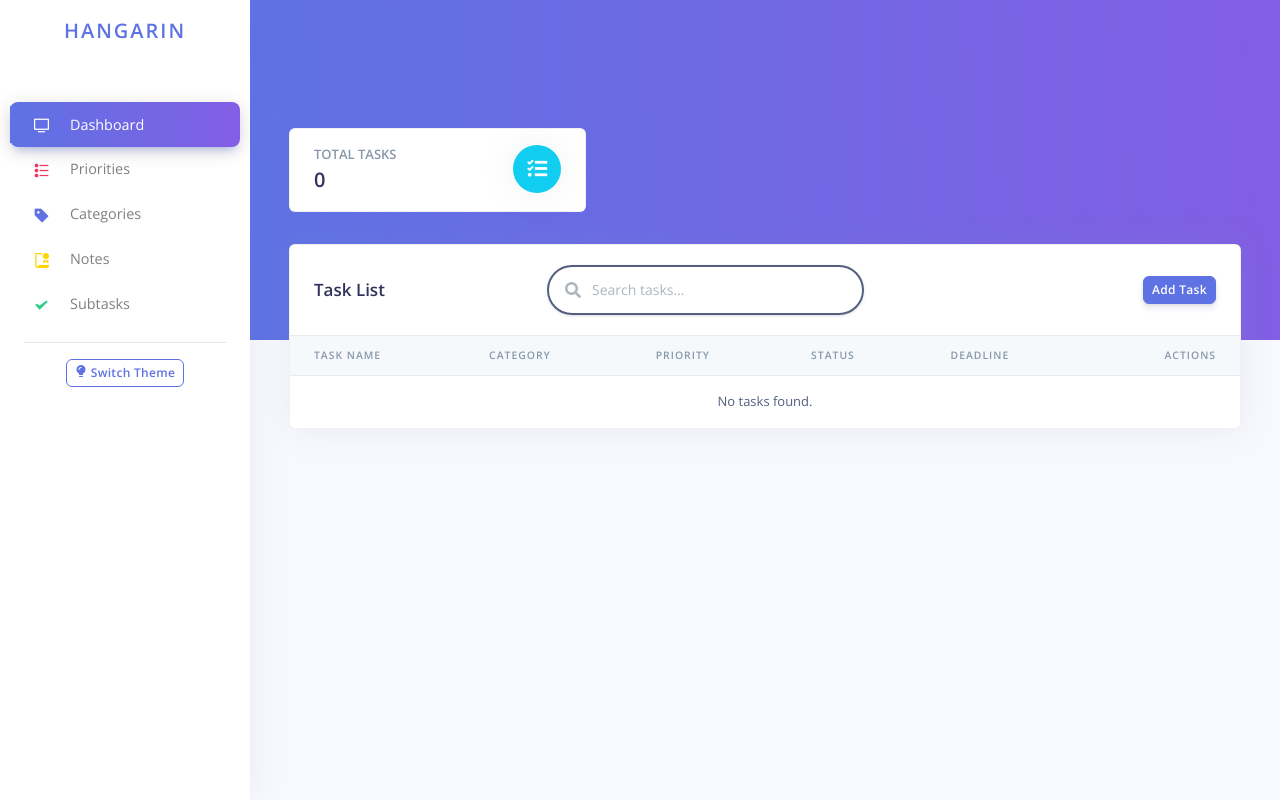
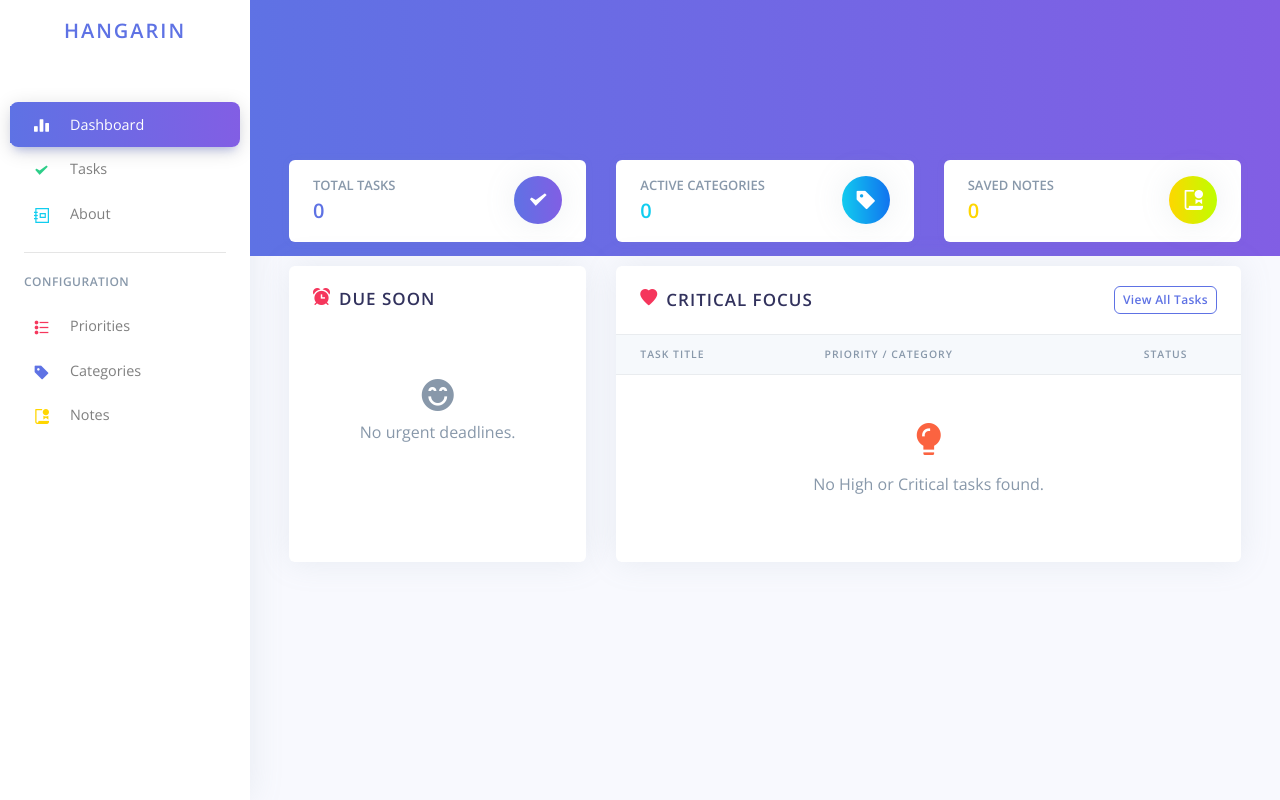
Before and after one commit to Irigitigit/hangarin_project, a Django app: page / in a window 1280 px wide. Run offline with Django 5.2, Linux system fonts and the light colour scheme; data that the repository does not hold is empty; some libraries are stand-ins or nearby versions.

Commit message:
refined dashboard and arranged pages

```diff
--- a/projectsite/projectsite/urls.py
+++ b/projectsite/projectsite/urls.py
@@ -20,10 +20,12 @@ from tasks import views
 
 urlpatterns = [
     path('admin/', admin.site.urls),
-    path('', views.TaskListView.as_view(), name='home'),
+    path('', views.home_view, name='home'),
+    path('about/', views.about_view, name='about'),
 
     # Task URLs
-    path('tasks/create/', views.TaskCreateView.as_view(), name='task_create'),
+    path('tasks/', views.TaskListView.as_view(), name='task_list'),
+    path('tasks/add/', views.TaskCreateView.as_view(), name='task_add'),
     path('tasks/<int:pk>/update/', views.TaskUpdateView.as_view(), name='task_update'),
     path('tasks/<int:pk>/delete/', views.TaskDeleteView.as_view(), name='task_delete'),
 
--- a/projectsite/tasks/views.py
+++ b/projectsite/tasks/views.py
@@ -1,30 +1,78 @@
+from multiprocessing import context
 from django.shortcuts import render
 from django.views.generic import ListView, CreateView, UpdateView, DeleteView
 from django.urls import reverse_lazy
 from .models import Task, Priority, Category, Note, SubTask
+from django.utils import timezone
+from datetime import timedelta
+from django import forms
+from django.db.models import Q
+
+def home_view(request):
+    now = timezone.now()
+    three_days_from_now = now + timedelta(days=3)
+
+    # 1. High Priority Tasks
+    # Assumes your Priority model has a name field like 'High'
+    # TEMPORARY TEST: Change the filter to this to see if ANY tasks show up
+    active_critical_tasks = Task.objects.filter(
+        (Q(priority__name__icontains='High') | Q(priority__name__icontains='Crit'))
+    ).exclude(status__iexact='Completed').select_related('priority', 'category').order_by('-id')
+
+    # 2. Tasks Due Soon (Next 3 days)
+    urgent_tasks = Task.objects.filter(
+        deadline__range=[now, three_days_from_now]
+    ).order_by('deadline')
+
+    context = {
+        'total_tasks': Task.objects.count(),
+        'total_categories': Category.objects.count(),
+        'total_notes': Note.objects.count(),
+        'my_tasks': active_critical_tasks,
+        'urgent_tasks': urgent_tasks,
+    }
+
+    return render(request, 'home.html', context)
+
+def about_view(request):
+    return render(request, 'about.html')
+
 
 # --- TASK CRUD ---
 class TaskListView(ListView):
     model = Task
-    context_object_name = 'tasks'
-    template_name = 'home.html'
+    context_object_name = 'items'
+    template_name = 'task_list.html'
 
 class TaskCreateView(CreateView):
     model = Task
-    fields = '__all__'
+    fields = ['title', 'description', 'deadline', 'status', 'category', 'priority']
     template_name = 'common_form.html'
-    success_url = reverse_lazy('home')
+    success_url = reverse_lazy('task_list')
+
+    def get_form(self, form_class=None):
+        form = super().get_form(form_class)
+        # We change the 'deadline' widget to use the HTML5 datetime-local picker
+        form.fields['deadline'].widget = forms.DateTimeInput(
+            attrs={'type': 'datetime-local', 'class': 'form-control'},
+            format='%Y-%m-%dT%H:%M'
+        )
+        return form
+
+    def form_invalid(self, form):
+        print("Form Errors:", form.errors) # This helps you debug in the terminal
+        return super().form_invalid(form)
 
 class TaskUpdateView(UpdateView):
     model = Task
-    fields = '__all__'
+    fields = ['title', 'description', 'deadline', 'status', 'category', 'priority']
     template_name = 'common_form.html'
-    success_url = reverse_lazy('home')
+    success_url = reverse_lazy('task_list')
 
 class TaskDeleteView(DeleteView):
     model = Task
     template_name = 'common_confirm_delete.html'
-    success_url = reverse_lazy('home')
+    success_url = reverse_lazy('task_list')
 
 
 
@@ -54,7 +102,7 @@ class CategoryDeleteView(DeleteView):
 # --- PRIORITY ---
 class PriorityListView(ListView):
     model = Priority
-    template_name = 'priority_list.html' # You can create this next
+    template_name = 'priority_list.html'
     context_object_name = 'items'
 
 class PriorityCreateView(CreateView):
@@ -103,13 +151,13 @@ class SubTaskListView(ListView):
 
 class SubTaskCreateView(CreateView):
     model = SubTask
-    fields = ['name', 'task']
+    fields = ['title', 'status', 'parent_task']
     template_name = 'common_form.html'
     success_url = reverse_lazy('home')
 
 class SubTaskUpdateView(UpdateView):
     model = SubTask
-    fields = ['name', 'task']
+    fields = ['title', 'status', 'parent_task']
     template_name = 'common_form.html'
     success_url = reverse_lazy('home')
 
--- a/projectsite/templates/base.html
+++ b/projectsite/templates/base.html
@@ -55,37 +55,28 @@
                 <ul class="navbar-nav">
                     <li class="nav-item">
                         <a class="nav-link {% if request.resolver_match.url_name == 'home' %}active{% endif %}" href="{% url 'home' %}">
-                            <i class="ni ni-tv-2"></i> Dashboard
+                            <i class="ni ni-chart-bar-32 text-primary"></i> Dashboard
                         </a>
                     </li>
                     <li class="nav-item">
-                        <a class="nav-link {% if 'priority' in request.path %}active{% endif %}" href="{% url 'priority_list' %}">
-                            <i class="ni ni-bullet-list-67 text-red"></i> Priorities
+                        <a class="nav-link {% if 'task' in request.path %}active{% endif %}" href="{% url 'task_list' %}">
+                            <i class="ni ni-check-bold text-green"></i> Tasks
                         </a>
                     </li>
                     <li class="nav-item">
-                        <a class="nav-link {% if 'category' in request.path %}active{% endif %}" href="{% url 'category_list' %}">
-                            <i class="ni ni-tag text-blue"></i> Categories
-                        </a>
-                    </li>
-                    <li class="nav-item">
-                        <a class="nav-link {% if 'note' in request.path %}active{% endif %}" href="{% url 'note_list' %}">
-                            <i class="ni ni-paper-diploma text-yellow"></i> Notes
-                        </a>
-                    </li>
-                    <li class="nav-item">
-                        <a class="nav-link {% if 'subtask' in request.path %}active{% endif %}" href="{% url 'subtask_list' %}">
-                            <i class="ni ni-check-bold text-green"></i> Subtasks
+                        <a class="nav-link {% if request.resolver_match.url_name == 'about' %}active{% endif %}" href="{% url 'about' %}">
+                            <i class="ni ni-collection text-info"></i> About
                         </a>
                     </li>
                 </ul>
 
                 <hr class="my-3">
-                <div class="text-center">
-                    <button id="dark-mode-toggle" class="btn btn-sm btn-outline-primary">
-                        <i class="ni ni-bulb-61"></i> Switch Theme
-                    </button>
-                </div>
+                <h6 class="navbar-heading text-muted">Configuration</h6>
+                <ul class="navbar-nav">
+                    <li class="nav-item"><a class="nav-link" href="{% url 'priority_list' %}"><i class="ni ni-bullet-list-67 text-red"></i> Priorities</a></li>
+                    <li class="nav-item"><a class="nav-link" href="{% url 'category_list' %}"><i class="ni ni-tag text-blue"></i> Categories</a></li>
+                    <li class="nav-item"><a class="nav-link" href="{% url 'note_list' %}"><i class="ni ni-paper-diploma text-yellow"></i> Notes</a></li>
+                </ul>
             </div>
         </div>
     </nav>
--- a/projectsite/templates/common_form.html
+++ b/projectsite/templates/common_form.html
@@ -16,6 +16,7 @@
             </div>
             {% endfor %}
             <button type="submit" class="btn btn-primary">Save Changes</button>
+            <a href="javascript:history.back()" class="btn btn-secondary btn-rounded">Cancel</a>
         </form>
     </div>
 </div>
--- a/projectsite/templates/home.html
+++ b/projectsite/templates/home.html
@@ -1,19 +1,52 @@
 {% extends 'base.html' %}
 
-{% block header %}
-<div class="header-body">
-  <div class="row">
-    <div class="col-xl-4 col-lg-6">
-      <div class="card card-stats mb-4 mb-xl-0">
+{% block content %}
+<div class="row mb-4">
+    <div class="col-xl-4 col-md-6">
+        <div class="card card-stats shadow-sm border-0 transition-300">
             <div class="card-body">
                 <div class="row">
                     <div class="col">
                         <h5 class="card-title text-uppercase text-muted mb-0">Total Tasks</h5>
-              <span class="h2 font-weight-bold mb-0">{{ total_tasks|default:"0" }}</span>
+                        <span class="h2 font-weight-bold mb-0 text-primary">{{ total_tasks }}</span>
                     </div>
                     <div class="col-auto">
-              <div class="icon icon-shape bg-info text-white rounded-circle shadow">
-                <i class="fas fa-tasks"></i>
+                        <div class="icon icon-shape bg-gradient-primary text-white rounded-circle shadow">
+                            <i class="ni ni-check-bold"></i>
+                        </div>
+                    </div>
+                </div>
+            </div>
+        </div>
+    </div>
+    <div class="col-xl-4 col-md-6">
+        <div class="card card-stats shadow-sm border-0 transition-300">
+            <div class="card-body">
+                <div class="row">
+                    <div class="col">
+                        <h5 class="card-title text-uppercase text-muted mb-0">Active Categories</h5>
+                        <span class="h2 font-weight-bold mb-0 text-info">{{ total_categories }}</span>
+                    </div>
+                    <div class="col-auto">
+                        <div class="icon icon-shape bg-gradient-info text-white rounded-circle shadow">
+                            <i class="ni ni-tag"></i>
+                        </div>
+                    </div>
+                </div>
+            </div>
+        </div>
+    </div>
+    <div class="col-xl-4 col-md-12">
+        <div class="card card-stats shadow-sm border-0 transition-300">
+            <div class="card-body">
+                <div class="row">
+                    <div class="col">
+                        <h5 class="card-title text-uppercase text-muted mb-0">Saved Notes</h5>
+                        <span class="h2 font-weight-bold mb-0 text-yellow">{{ total_notes }}</span>
+                    </div>
+                    <div class="col-auto">
+                        <div class="icon icon-shape bg-gradient-yellow text-white rounded-circle shadow">
+                            <i class="ni ni-paper-diploma"></i>
                         </div>
                     </div>
                 </div>
@@ -21,108 +54,101 @@
         </div>
     </div>
 </div>
+
+<div class="row">
+    <div class="col-xl-4">
+        <div class="card shadow border-0 h-100">
+            <div class="card-header bg-transparent border-0">
+                <h3 class="mb-0 text-uppercase ls-1"><i class="ni ni-time-alarm text-danger mr-2"></i>Due Soon</h3>
             </div>
-{% endblock %}
-
-{% block content %}
-<div class="row">
-  <div class="col">
-    <div class="card shadow">
-      <div class="card-header border-0">
-        <div class="row align-items-center">
-          <div class="col">
-            <h3 class="mb-0">Task List</h3>
-          </div>
-
-          <div class="col-md-6">
-            <form method="GET" action="{% url 'home' %}" class="navbar-search form-inline d-flex">
-              <div class="form-group mb-0 w-100">
-                <div class="input-group input-group-alternative">
-                  <div class="input-group-prepend">
-                    <span class="input-group-text"><i class="fas fa-search"></i></span>
-                  </div>
-                  <input class="form-control text-dark" placeholder="Search tasks..." type="text" name="q" value="{{ current_q }}">
+            <div class="card-body pt-0">
+                {% if urgent_tasks %}
+                    {% for task in urgent_tasks %}
+                    <div class="alert alert-secondary border-left-danger mb-3 shadow-sm transition-300">
+                        <div class="d-flex justify-content-between align-items-center">
+                            <h4 class="mb-0 font-weight-bold">{{ task.title }}</h4>
+                            <span class="badge badge-danger">{{ task.deadline|date:"M d" }}</span>
                         </div>
                     </div>
-            </form>
+                    {% endfor %}
+                {% else %}
+                    <div class="text-center py-5">
+                        <i class="ni ni-satisfied text-muted mb-2" style="font-size: 2rem;"></i>
+                        <p class="text-muted">No urgent deadlines.</p>
                     </div>
-
-          <div class="col text-right">
-            <a href="{% url 'task_create' %}" class="btn btn-sm btn-primary">Add Task</a>
+                {% endif %}
             </div>
         </div>
     </div>
 
+    <div class="col-xl-8">
+        <div class="card shadow border-0 h-100">
+            <div class="card-header bg-transparent border-0">
+                <div class="row align-items-center">
+                    <div class="col">
+                        <h3 class="mb-0 text-uppercase ls-1"><i class="ni ni-favourite-28 text-red mr-2"></i>Critical Focus</h3>
+                    </div>
+                    <div class="col text-right">
+                        <a href="{% url 'task_list' %}" class="btn btn-sm btn-outline-primary">View All Tasks</a>
+                    </div>
+                </div>
+            </div>
             <div class="table-responsive">
-        <table class="table align-items-center table-flush">
+                <table class="table align-items-center table-flush table-hover">
                     <thead class="thead-light">
                         <tr>
-              <th scope="col">Task Name</th>
-              <th scope="col">Category</th>
-              <th scope="col">Priority</th>
-              <th scope="col">Status</th>
-              <th scope="col">Deadline</th>
-              <th scope="col" class="text-right">Actions</th>
+                            <th>Task Title</th>
+                            <th>Priority / Category</th>
+                            <th class="text-center">Status</th>
                         </tr>
                     </thead>
-          <tbody>
-            {% for task in tasks %}
+                    <tbody class="list">
+                        {% for task in my_tasks %}
                         <tr>
                             <th scope="row">
-                <span class="mb-0 text-sm font-weight-bold">{{ task.title }}</span>
+                                <span class="name mb-0 text-sm font-weight-bold text-dark">{{ task.title }}</span>
                             </th>
-              <td>{{ task.category }}</td>
                             <td>
                                 <span class="badge badge-dot mr-4">
-                  <i class="bg-warning"></i> {{ task.priority }}
+                                    {% if task.priority.name|lower == 'critical' %}
+                                        <i class="bg-danger"></i>
+                                    {% else %}
+                                        <i class="bg-warning"></i>
+                                    {% endif %}
+                                    <span class="status">{{ task.priority.name }}</span>
                                 </span>
+                                <small class="text-muted d-block">{{ task.category.name }}</small>
                             </td>
-              <td>
-                <span class="badge badge-pill badge-success">{{ task.status }}</span>
-              </td>
-              <td>{{ task.deadline|date:"M d, Y H:i" }}</td>
-              <td class="text-right">
-                <a href="{% url 'task_update' task.pk %}" class="btn btn-sm btn-info">Edit</a>
-                <a href="{% url 'task_delete' task.pk %}" class="btn btn-sm btn-danger">Delete</a>
+                            <td class="text-center">
+                                {% if task.status|lower == 'pending' %}
+                                    <span class="badge badge-pill badge-warning">Pending</span>
+                                {% else %}
+                                    <span class="badge badge-pill badge-secondary">{{ task.status }}</span>
+                                {% endif %}
                             </td>
                         </tr>
                         {% empty %}
                         <tr>
-              <td colspan="6" class="text-center">No tasks found.</td>
+                            <td colspan="3" class="text-center py-5">
+                                <div class="text-muted">
+                                    <i class="ni ni-bulb-61 text-warning mb-3" style="font-size: 2rem;"></i>
+                                    <p>No High or Critical tasks found.</p>
+                                </div>
+                            </td>
                         </tr>
                         {% endfor %}
                     </tbody>
                 </table>
             </div>
-
-      {% if is_paginated %}
-      <div class="card-footer py-4">
-        <nav aria-label="...">
-          <ul class="pagination justify-content-end mb-0">
-            {% if page_obj.has_previous %}
-            <li class="page-item">
-              <a class="page-link" href="?page={{ page_obj.previous_page_number }}{% if current_q %}&q={{ current_q }}{% endif %}">
-                <i class="fas fa-angle-left"></i>
-              </a>
-            </li>
-            {% endif %}
-
-            <li class="page-item active">
-              <a class="page-link" href="#">{{ page_obj.number }}</a>
-            </li>
-
-            {% if page_obj.has_next %}
-            <li class="page-item">
-              <a class="page-link" href="?page={{ page_obj.next_page_number }}{% if current_q %}&q={{ current_q }}{% endif %}">
-                <i class="fas fa-angle-right"></i>
-              </a>
-            </li>
-            {% endif %}
-          </ul>
-        </nav>
-      </div>
-      {% endif %}
         </div>
     </div>
 </div>
+
+<style>
+    .transition-300 { transition: all 0.3s ease; }
+    .card-stats:hover { transform: translateY(-5px); }
+    .border-left-danger { border-left: 4px solid #f5365c !important; }
+    .dark-mode .card-stats { background-color: #262161 !important; }
+    .dark-mode .text-dark { color: #ffffff !important; }
+</style>
 {% endblock %}
--- a/projectsite/templates/note_list.html
+++ b/projectsite/templates/note_list.html
@@ -31,7 +31,7 @@
                             <span class="avatar avatar-xs rounded-circle bg-soft-yellow mr-3">
                                 <i class="ni ni-paper-diploma text-yellow" style="font-size: 0.7rem;"></i>
                             </span>
-                            <span class="mb-0 text-sm">{{ item.title }}</span>
+                            <span class="mb-0 text-sm">{{ item.content }}</span>
                         </div>
                     </td>
                     <td class="text-right">
```
Also changed, not shown: projectsite/templates/about.html (added, +20 -0 lines), projectsite/templates/priority_list.html (+1 -7 lines), projectsite/templates/task_list.html (added, +95 -0 lines). Lines whose indentation alone changed are shown as unchanged.
